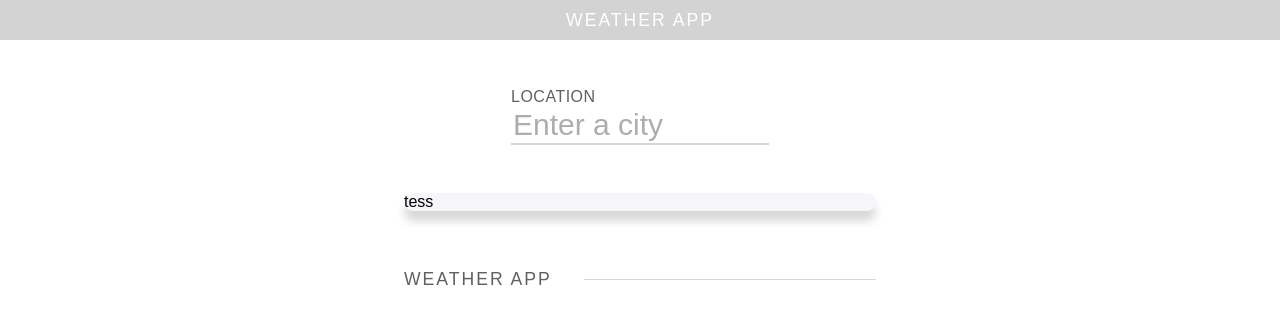
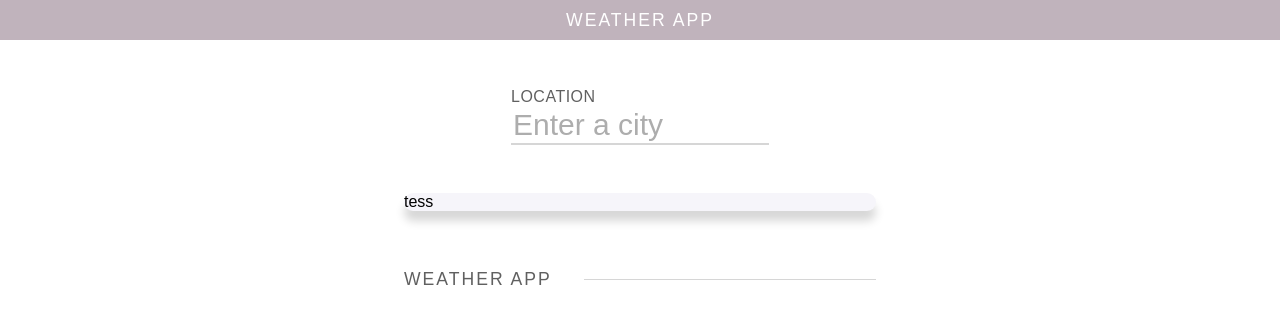
Before and after one commit to nicolas-ot/weather-app, a React (Create React App) app: page / in a window 1280 px wide. Shown: the top 324 px of the page. Built offline with nearby package versions, Linux system fonts and the light colour scheme.

Commit message:
finishing main feature

```diff
--- /dev/null
+++ b/src/Components/Header/Header.tsx
@@ -0,0 +1,17 @@
+import './header.scss';
+import Logo from '../../Elements/Logo/Logo';
+import React from 'react';
+
+interface HeaderProps {
+  color: string;
+}
+const Header: React.FC<HeaderProps> = ({ color }) => {
+  console.log(color);
+  return (
+    <header className='header' style={{ backgroundColor: color }}>
+      <Logo colorScheme='light'></Logo>
+    </header>
+  );
+};
+
+export default React.memo(Header);
--- a/src/Components/Header/header.scss
+++ b/src/Components/Header/header.scss
@@ -1,6 +1,5 @@
 .header {
   height: 100%;
   width: 100%;
-  background-color: lightgray;
   display: inline-block;
 }
--- a/src/Components/Header/index.tsx
+++ /dev/null
@@ -1,12 +0,0 @@
-import './header.scss';
-import Logo from '../../Elements/Logo/Logo';
-
-const Header = (props: any) => {
-  return (
-    <header className='header'>
-      <Logo colorScheme='light'></Logo>
-    </header>
-  );
-};
-
-export default Header;
--- a/src/Containers/App/App.tsx
+++ b/src/Containers/App/App.tsx
@@ -1,6 +1,7 @@
 import './app.scss';
+import assetMapping from '../../assets/assetMapping.json';
 
-import Header from '../../Components/Header';
+import Header from '../../Components/Header/Header';
 import SearchBar from '../../Components/SearchBar/SearchBar';
 import WeatherDetails from '../../Components/WeatherDetails/WeatherDetails';
 import Card from '../../Elements/Card/Card';
@@ -11,14 +12,21 @@ import Preview from '../../Components/Preview/Preview';
 function App() {
   interface weatherDetailsInterface {
     temp: number;
-    desc: string;
+    desc:
+      | 'Rain'
+      | 'Clear'
+      | 'Thunderstorm'
+      | 'Snow'
+      | 'Drizzle'
+      | 'Clouds'
+      | 'Haze';
   }
 
   const [weatherDetails, setWeatherDetails] =
     useState<weatherDetailsInterface>();
   const [input, setInput] = useState('');
+  const [error, setError] = useState('');
 
-  if (weatherDetails) console.log(123);
   const fetchWeather = (input: string) => {
     const API_KEY = '270c098c9fb6257986ba3644d1aa5177';
     const URL = `https://api.openweathermap.org/data/2.5/weather?q=${input}&appid=${API_KEY}&units=metric`;
@@ -54,11 +62,17 @@ function App() {
   let cardContent = <Preview></Preview>;
   if (weatherDetails)
     cardContent = (
-      <WeatherDetails weatherDetails={weatherDetails!}></WeatherDetails>
+      <WeatherDetails weatherDetails={weatherDetails}></WeatherDetails>
     );
+
+  let color: keyof typeof assetMapping.colors;
+  if (error) color = 'error';
+  else if (weatherDetails) color = weatherDetails.desc;
+  else color = 'default';
+
   return (
     <div className='appWrapper'>
-      <Header></Header>
+      <Header color={assetMapping.colors[color]}></Header>
       <main className='appMain'>
         <SearchBar onChange={inputChangeHanlder}></SearchBar>
         <Card>{cardContent}</Card>
--- a/src/assets/assetMapping.json
+++ b/src/assets/assetMapping.json
@@ -11,6 +11,7 @@
     "error": "#EF9A9A",
     "Rain": "#18B2D8",
     "Clear": "#FCC418",
+    "Haze": "#D9DEDF",
     "Thunderstorm": "#D9DEDF",
     "Snow": "#D9DEDF",
     "Drizzle": "#18B2D8",
```
Also changed, not shown: src/assets/images/Haze.svg (added).
